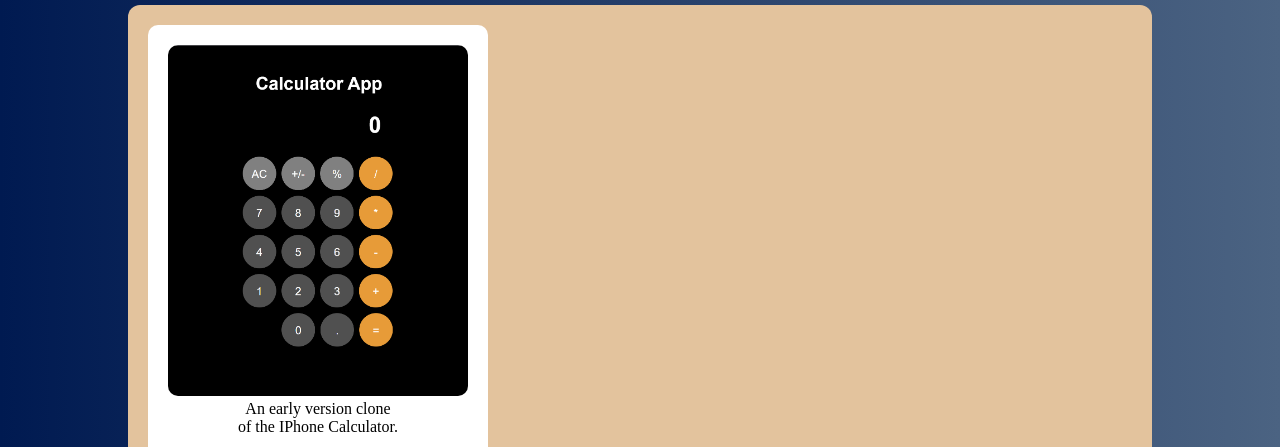
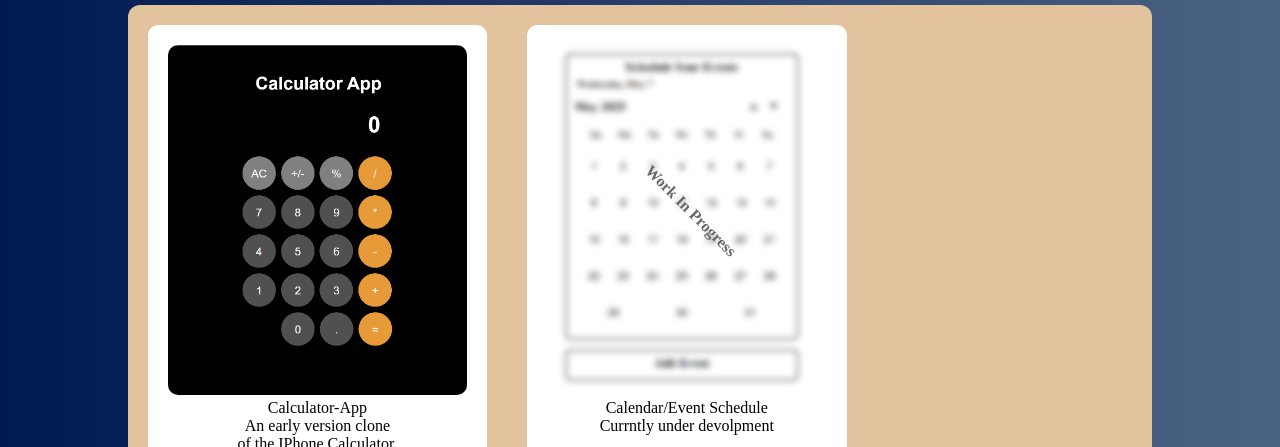
Before and after one commit to Shane-Scarbrough/my-portfolio, a plain HTML site: page index.html in a window 1280 px wide. Shown: the part 694-1141 px from the top of the page. Drawn offline with Linux system fonts and the light colour scheme.

Commit message:
Added Calendar Project

```diff
--- a/index.html
+++ b/index.html
@@ -52,18 +52,37 @@
       <div class="link_scroll">
         <ul>
           <li class="project_list">
+            <div class="img_border">
             <a href="Cal-main.html">
               <img src="Calculator App.png" alt="Calculator Project" class="project_img">
             </a>
+            </div>
             <p>
+              Calculator-App <br>
               An early version clone <br>
               of the IPhone Calculator.
             </p>
             <br>
-            <a href="https://github.com/Shane-Scarbrough" target="_blank">
+            <a href="https://github.com/Shane-Scarbrough/Calculator-App" target="_blank">
               <img src="https://github.githubassets.com/images/modules/logos_page/GitHub-Mark.png" alt="GitHub" width="40" height="40" class="github">
             </a> <br>
             <a href="Cal-main.html" class="link_des">Explore Project</a>
+          </li>
+          <li class="project_list">
+            <div  class="img_border">
+              <a href="">
+                <img src="Calendar.png" alt="Calendar Project" class="project_img_blurred">
+                <div class="watermark">Work In Progress</div>
+              </a>
+            </div>
+            <p>
+              Calendar/Event Schedule <br>
+              Currntly under devolpment
+            </p>
+            <br>
+            <a href="https://github.com/Shane-Scarbrough/eventscheduler" target="_blank">
+              <img src="https://github.githubassets.com/images/modules/logos_page/GitHub-Mark.png" alt="GitHub" width="40" height="40" class="github">
+            </a>
           </li>
         </ul>
       </div>
--- a/styles.css
+++ b/styles.css
@@ -275,8 +275,34 @@ html {
     border-radius: 10px;
     width: 100%;
     max-width: 300px;
-    height: auto;
+    height: 350px;
     cursor: pointer;
+}
+
+.project_img_blurred {
+    border-radius: 10px;
+    width: 100%;
+    max-width: 300px;
+    height: 350px;
+    cursor: pointer;
+    filter: blur(3px);
+    display: block;
+}
+
+.img_border {
+    position: relative;
+    display: inline-block;
+}
+
+.watermark {
+    position: absolute;
+    bottom: 175px;
+    right: 25%;
+    rotate: 45deg;
+    color: #696868;
+    font-size: 16px;
+    font-weight: bold;
+    pointer-events: none;
 }
 
 .github {
```
Also changed, not shown: Calendar.png (added).
